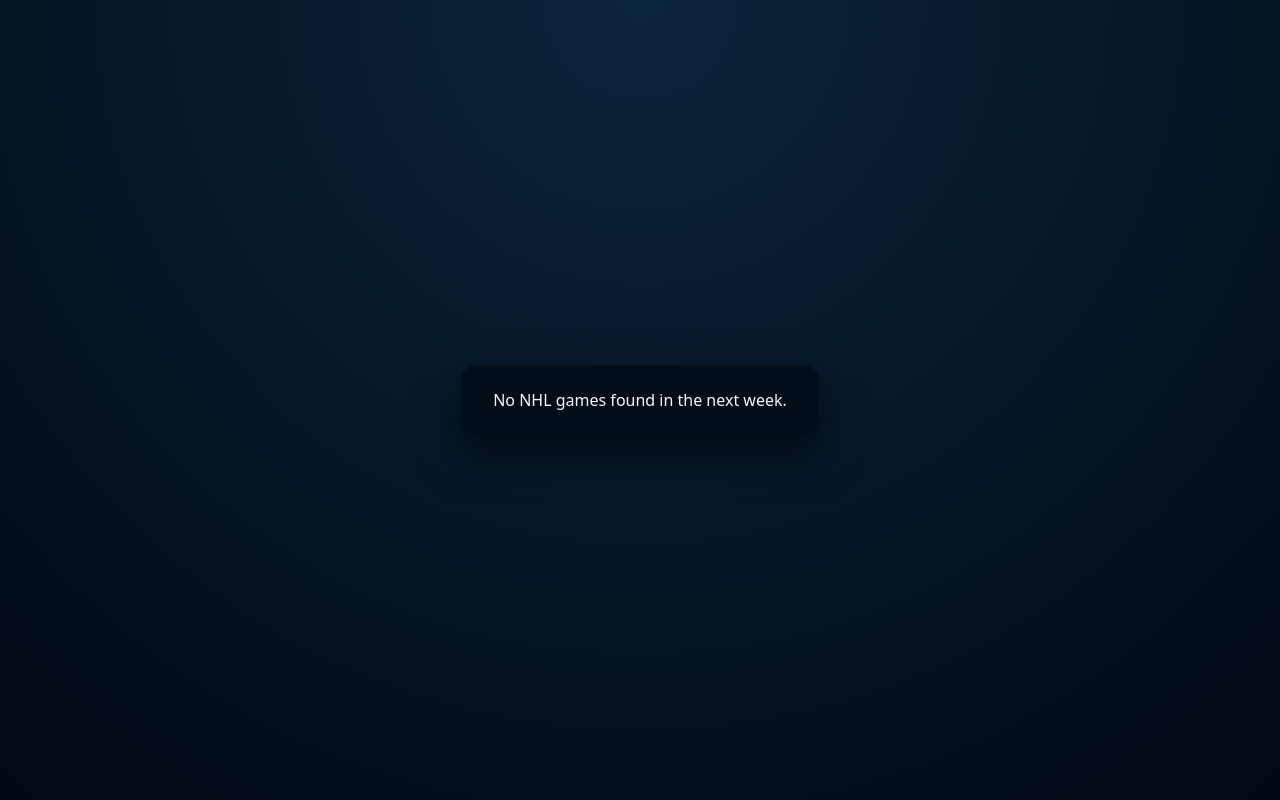
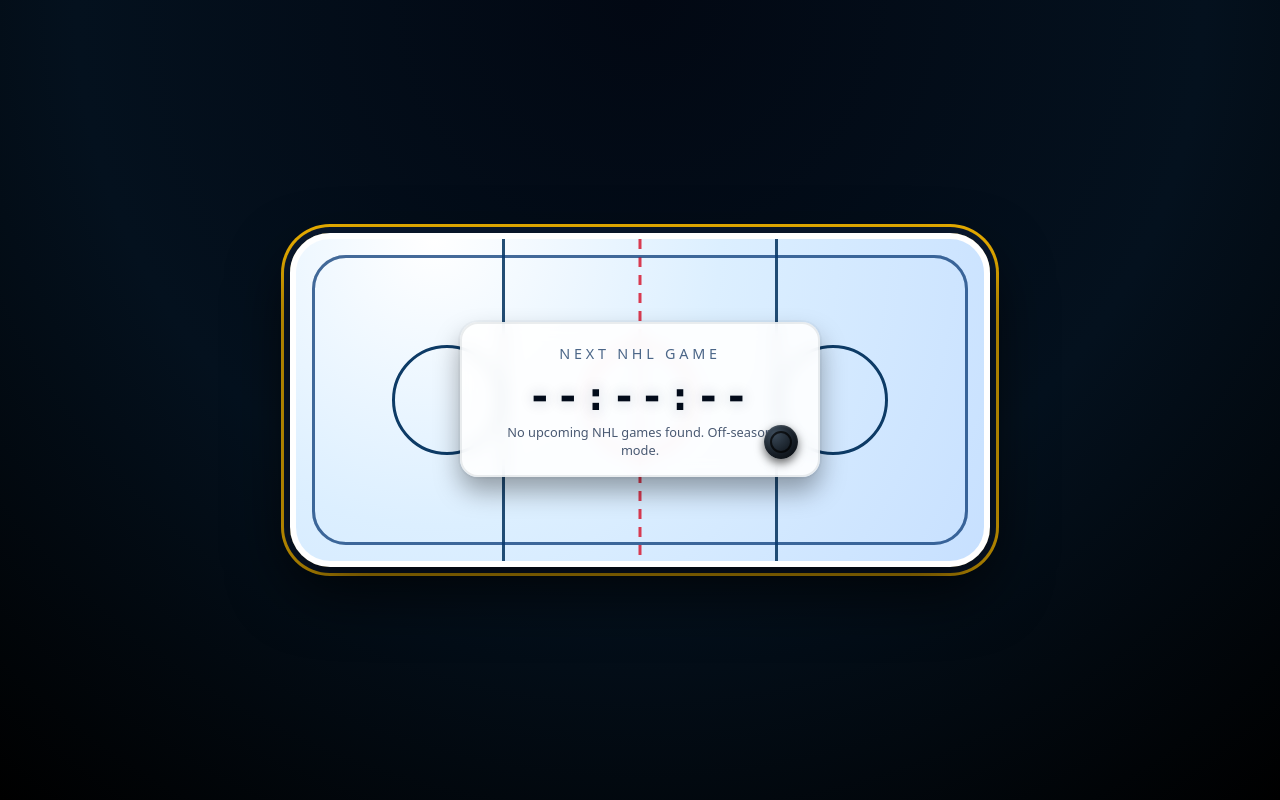
Before and after one commit to jakewhimelstein/nhl-countdown-timer, a plain HTML site: page index.html in a window 1280 px wide. Drawn offline with Linux system fonts and the light colour scheme; no server answers.

Commit message:
Look further for next game and add hockey rink theme

```diff
--- a/NHL Countdown Timer.js
+++ b/NHL Countdown Timer.js
@@ -4,24 +4,23 @@
 async function getNextNHLGameStartTime() {
     try {
         const today = new Date();
-        const dateStr = today.toISOString().slice(0, 10); // YYYY-MM-DD
-        const url = `https://statsapi.web.nhl.com/api/v1/schedule?startDate=${dateStr}&endDate=${dateStr}`;
-        const response = await fetch(url);
-        const data = await response.json();
-        let games = data.dates?.[0]?.games || [];
-        // If no games today, check tomorrow, up to 7 days ahead
-        let addDays = 1;
-        while (games.length === 0 && addDays <= 7) {
-            const future = new Date();
+        let games = [];
+
+        // Look ahead up to 365 days to find the very next scheduled NHL game
+        let addDays = 0;
+        while (games.length === 0 && addDays < 365) {
+            const future = new Date(today);
             future.setDate(today.getDate() + addDays);
-            const fDateStr = future.toISOString().slice(0, 10);
-            const resp = await fetch(`https://statsapi.web.nhl.com/api/v1/schedule?startDate=${fDateStr}&endDate=${fDateStr}`);
+            const fDateStr = future.toISOString().slice(0, 10); // YYYY-MM-DD
+            const resp = await fetch(
+                `https://statsapi.web.nhl.com/api/v1/schedule?startDate=${fDateStr}&endDate=${fDateStr}`
+            );
             const d = await resp.json();
             games = d.dates?.[0]?.games || [];
-            if (games.length === 0) addDays++;
-            else break;
+            addDays++;
         }
-        if (games.length === 0) return null;
+
+        if (games.length === 0) return null; // extremely unlikely – no games in the next year
         // Find the earliest game
         games.sort((a, b) => new Date(a.gameDate) - new Date(b.gameDate));
         return new Date(games[0].gameDate);
@@ -51,19 +50,51 @@
         container.style.fontSize = "2em";
         document.body.appendChild(container);
     }
-    container.innerText = "Fetching next NHL game...";
+
+    const titleEl = document.getElementById("nhl-countdown-title");
+    const timerEl = document.getElementById("nhl-countdown-timer");
+    const statusEl = document.getElementById("nhl-countdown-status");
+
+    if (statusEl) statusEl.innerText = "Finding the next puck drop...";
+    else container.innerText = "Fetching next NHL game...";
+
     const nextGameTime = await getNextNHLGameStartTime();
     if (!nextGameTime) {
-        container.innerText = "No NHL games found in the next week.";
+        if (statusEl) {
+            statusEl.innerText = "No upcoming NHL games found. Off-season mode.";
+        } else {
+            container.innerText = "No upcoming NHL games found.";
+        }
         return;
     }
     function updateTimer() {
         const now = new Date();
         const diff = nextGameTime - now;
-        container.innerText = "Next NHL game: " + formatCountdown(diff);
+        const formatted = formatCountdown(diff);
+
+        if (timerEl) {
+            timerEl.innerText = formatted;
+        } else {
+            container.innerText = "Next NHL game: " + formatted;
+        }
+
+        if (statusEl) {
+            const gameDateStr = nextGameTime.toLocaleString(undefined, {
+                weekday: "short",
+                month: "short",
+                day: "numeric",
+                hour: "numeric",
+                minute: "2-digit",
+                timeZoneName: "short"
+            });
+            statusEl.innerText = "Next puck drop: " + gameDateStr;
+        }
+
         if (diff <= 0) {
             clearInterval(timerId);
-            container.innerText = "The next NHL game has started!";
+            if (timerEl) timerEl.innerText = "00:00:00";
+            if (statusEl) statusEl.innerText = "The next NHL game has started!";
+            else container.innerText = "The next NHL game has started!";
         }
     }
     updateTimer();
--- a/index.html
+++ b/index.html
@@ -5,50 +5,215 @@
   <meta name="viewport" content="width=device-width, initial-scale=1.0" />
   <title>NHL Countdown Timer</title>
   <style>
+    :root {
+      --rink-blue: #0d3b66;
+      --rink-ice: #e6f4ff;
+      --goal-red: #d7263d;
+      --board-yellow: #f5b700;
+      --text-main: #04111e;
+    }
+
+    * {
+      box-sizing: border-box;
+    }
+
     body {
       margin: 0;
       height: 100vh;
       display: flex;
       align-items: center;
       justify-content: center;
-      background: radial-gradient(circle at top, #0b253b, #020813);
+      background: radial-gradient(circle at top, #020813, #04111e 55%, #000000 100%);
       font-family: system-ui, -apple-system, BlinkMacSystemFont, "Segoe UI", sans-serif;
-      color: #f5f7fa;
+      color: var(--text-main);
+      overflow: hidden;
     }
+
+    /* Simple “ice rink” */
+    .rink {
+      position: relative;
+      width: min(90vw, 700px);
+      aspect-ratio: 2.1 / 1;
+      background: radial-gradient(circle at 20% 0%, #ffffff, #dcefff 45%, #c7e0ff 100%);
+      border-radius: 40px;
+      border: 6px solid #ffffff;
+      box-shadow:
+        0 24px 60px rgba(0, 0, 0, 0.75),
+        0 0 0 6px #0a1930,
+        0 0 0 9px var(--board-yellow);
+      display: flex;
+      align-items: center;
+      justify-content: center;
+      padding: 32px 40px;
+      overflow: hidden;
+    }
+
+    .rink::before,
+    .rink::after {
+      content: "";
+      position: absolute;
+      inset: 16px;
+      border-radius: 34px;
+      border: 3px solid rgba(9, 58, 120, 0.5);
+      pointer-events: none;
+    }
+
+    .center-line,
+    .blue-line-left,
+    .blue-line-right {
+      position: absolute;
+      top: 0;
+      bottom: 0;
+      width: 3px;
+      opacity: 0.9;
+    }
+
+    .center-line {
+      left: 50%;
+      transform: translateX(-50%);
+      background: repeating-linear-gradient(
+        to bottom,
+        var(--goal-red),
+        var(--goal-red) 10px,
+        transparent 10px,
+        transparent 18px
+      );
+    }
+
+    .blue-line-left {
+      left: 30%;
+      background: var(--rink-blue);
+    }
+
+    .blue-line-right {
+      right: 30%;
+      background: var(--rink-blue);
+    }
+
+    .faceoff-circle {
+      position: absolute;
+      width: 110px;
+      height: 110px;
+      border-radius: 50%;
+      border: 3px solid var(--rink-blue);
+    }
+
+    .faceoff-center {
+      left: 50%;
+      top: 50%;
+      transform: translate(-50%, -50%);
+      border-color: var(--goal-red);
+    }
+
+    .faceoff-left {
+      left: 22%;
+      top: 50%;
+      transform: translate(-50%, -50%);
+    }
+
+    .faceoff-right {
+      right: 22%;
+      top: 50%;
+      transform: translate(50%, -50%);
+    }
+
+    /* Countdown card */
     #nhl-countdown {
-      padding: 24px 32px;
-      border-radius: 16px;
-      background: rgba(3, 12, 24, 0.9);
-      box-shadow: 0 18px 45px rgba(0, 0, 0, 0.6);
+      position: relative;
+      padding: 22px 28px 18px;
+      border-radius: 18px;
+      background: rgba(255, 255, 255, 0.9);
+      box-shadow:
+        0 14px 26px rgba(0, 0, 0, 0.35),
+        0 0 0 2px rgba(0, 0, 0, 0.03);
       text-align: center;
       min-width: 260px;
+      max-width: 360px;
+      backdrop-filter: blur(8px);
     }
+
+    #nhl-countdown::before {
+      content: "";
+      position: absolute;
+      inset: 0;
+      border-radius: inherit;
+      border: 2px solid rgba(10, 25, 48, 0.08);
+      pointer-events: none;
+    }
+
     #nhl-countdown-title {
-      font-size: 1rem;
+      font-size: 0.9rem;
       text-transform: uppercase;
-      letter-spacing: 0.18em;
-      color: #8ca9d6;
-      margin-bottom: 6px;
+      letter-spacing: 0.26em;
+      color: #4b6688;
+      margin-bottom: 10px;
     }
+
     #nhl-countdown-timer {
       font-family: "SF Mono", Menlo, Monaco, Consolas, "Liberation Mono", "Courier New", monospace;
-      font-size: 2.4rem;
-      font-weight: 600;
+      font-size: 2.5rem;
+      font-weight: 700;
       letter-spacing: 0.1em;
-      margin: 8px 0 4px;
+      margin: 6px 0 2px;
+      color: #020b1a;
+      text-shadow: 0 0 14px rgba(9, 38, 76, 0.28);
     }
+
     #nhl-countdown-status {
-      font-size: 0.9rem;
-      color: #c5d5f2;
+      font-size: 0.8rem;
+      color: #495972;
+      margin-top: 4px;
+    }
+
+    .puck {
+      position: absolute;
+      bottom: 18px;
+      right: 22px;
+      width: 34px;
+      height: 34px;
+      border-radius: 50%;
+      background: radial-gradient(circle at 30% 25%, #3c4b5a, #151c24 60%, #05070a 100%);
+      box-shadow:
+        0 4px 10px rgba(0, 0, 0, 0.6),
+        inset 0 1px 2px rgba(255, 255, 255, 0.15);
+    }
+
+    .puck::after {
+      content: "";
+      position: absolute;
+      inset: 6px;
+      border-radius: 50%;
+      border: 2px solid rgba(0, 0, 0, 0.7);
+    }
+
+    @media (max-width: 600px) {
+      .rink {
+        padding: 20px;
+        border-radius: 30px;
+      }
+
+      #nhl-countdown-timer {
+        font-size: 2rem;
+      }
     }
   </style>
 </head>
 <body>
-  <!-- Container the script will hook into -->
-  <div id="nhl-countdown">
-    <div id="nhl-countdown-title">Next NHL Game</div>
-    <div id="nhl-countdown-timer">--:--:--</div>
-    <div id="nhl-countdown-status">Fetching schedule...</div>
+  <div class="rink">
+    <div class="center-line"></div>
+    <div class="blue-line-left"></div>
+    <div class="blue-line-right"></div>
+    <div class="faceoff-circle faceoff-center"></div>
+    <div class="faceoff-circle faceoff-left"></div>
+    <div class="faceoff-circle faceoff-right"></div>
+
+    <!-- Container the script will hook into -->
+    <div id="nhl-countdown">
+      <div id="nhl-countdown-title">Next NHL Game</div>
+      <div id="nhl-countdown-timer">--:--:--</div>
+      <div id="nhl-countdown-status">Finding the next puck drop...</div>
+      <div class="puck"></div>
+    </div>
   </div>
 
   <!-- Your existing countdown script -->
```
